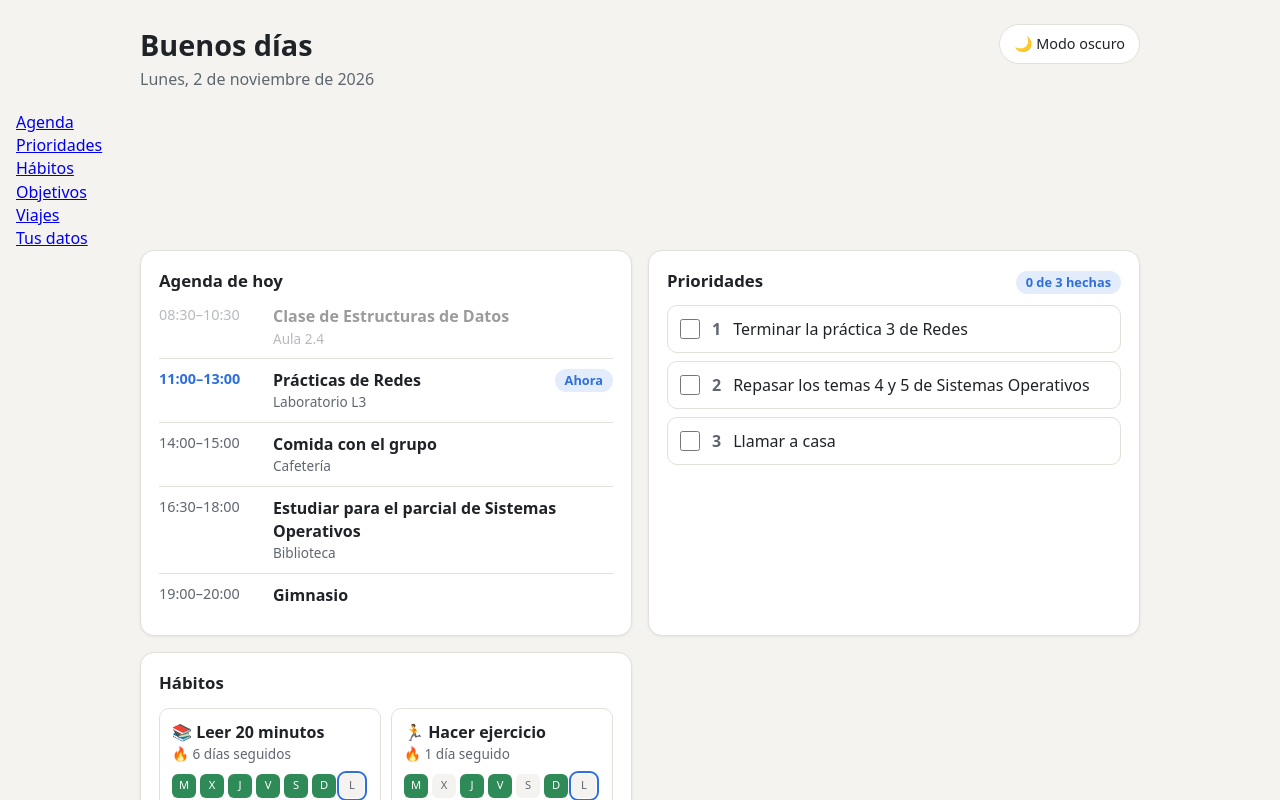
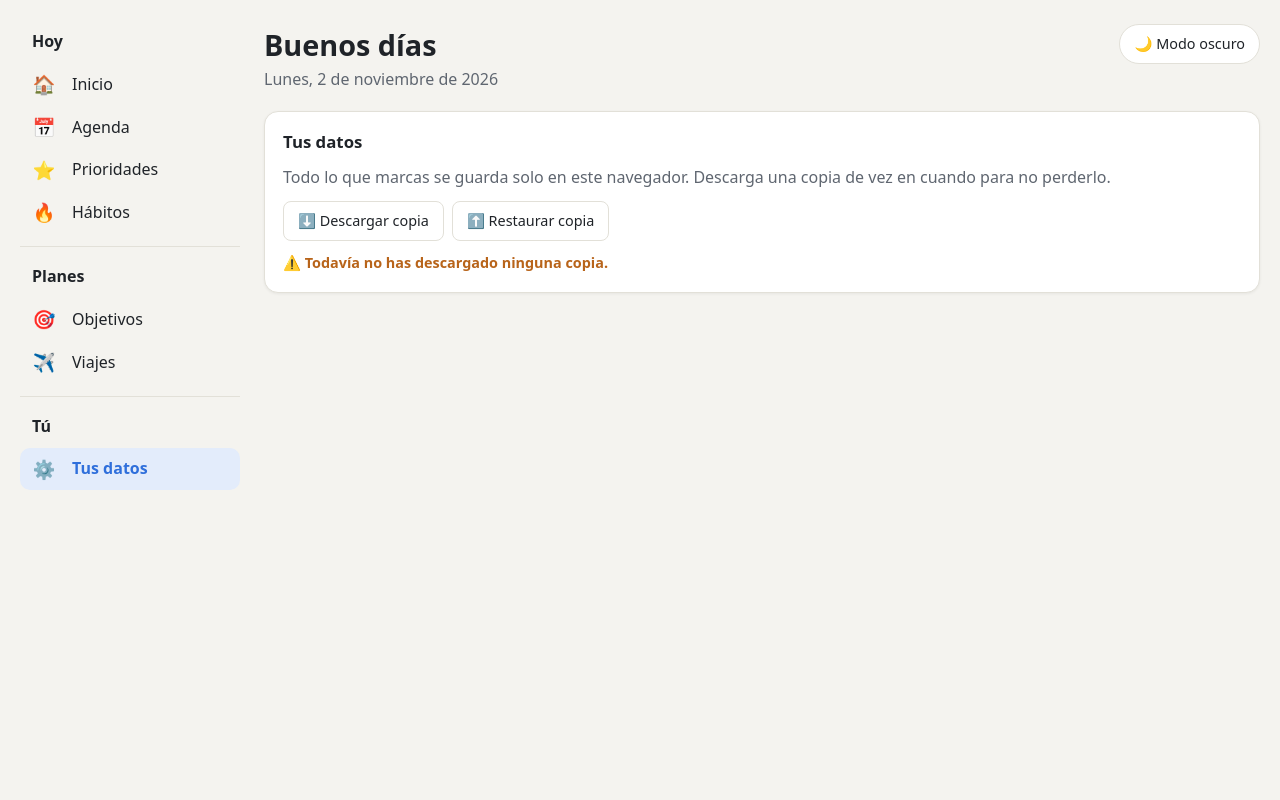
Before and after one commit to pablomontoro5/paneldevida, an Angular app: page /datos in a window 1280 px wide. Shown: the top 800 px of the page. Built offline with nearby package versions, Linux system fonts and the light colour scheme.

Commit message:
Añade el menú lateral y la barra inferior del móvil
En el portátil, menú lateral por grupos (Hoy, Planes, Tú); en el móvil, barra
flotante con cinco secciones.

Co-Authored-By: Claude Opus 5.5 <noreply@anthropic.com>

```diff
--- a/src/app/app.css
+++ b/src/app/app.css
@@ -0,0 +1,115 @@
+/* ---------- Estructura: menú a la izquierda y contenido a la derecha ---------- */
+.marco {
+  display: flex;
+  gap: 24px;
+  max-width: 1240px;
+  margin: 0 auto;
+}
+
+.principal {
+  flex: 1;
+  min-width: 0;
+}
+
+/* ---------- Menú lateral (portátil) ---------- */
+.menu-lateral {
+  position: sticky;
+  top: 24px;
+  align-self: flex-start;
+  width: 220px;
+  flex-shrink: 0;
+}
+
+.grupo + .grupo {
+  margin-top: 12px;
+  padding-top: 12px;
+  border-top: 1px solid var(--borde);
+}
+
+.grupo-titulo {
+  margin: 0 0 4px;
+  padding: 6px 12px;
+  font-size: 1rem;
+}
+
+.menu-enlace {
+  display: flex;
+  align-items: center;
+  gap: 16px;
+  min-height: 40px;
+  padding: 8px 12px;
+  border-radius: 10px;
+  color: var(--texto);
+  text-decoration: none;
+}
+
+.menu-enlace:hover { background: var(--borde); }
+
+.menu-enlace.activo {
+  background: var(--acento-suave);
+  color: var(--acento);
+  font-weight: 600;
+}
+
+.menu-icono {
+  width: 24px;
+  text-align: center;
+  font-size: 1.15rem;
+}
+
+/* ---------- Barra inferior flotante (móvil) ---------- */
+.barra-movil { display: none; }
+
+@media (max-width: 767px) {
+  .menu-lateral { display: none; }
+
+  .barra-movil {
+    position: fixed;
+    left: 12px;
+    right: 12px;
+    bottom: calc(12px + env(safe-area-inset-bottom));
+    z-index: 10;
+    display: flex;
+    gap: 2px;
+    max-width: 480px;
+    margin: 0 auto;
+    padding: 6px;
+    border: 1px solid var(--borde);
+    border-radius: 999px;
+    background: var(--tarjeta);
+    box-shadow: 0 6px 20px rgba(0, 0, 0, 0.18);
+  }
+
+  .barra-enlace {
+    flex: 1;
+    min-width: 0;
+    display: flex;
+    flex-direction: column;
+    align-items: center;
+    gap: 2px;
+    padding: 6px 2px;
+    border-radius: 999px;
+    color: var(--texto);
+    text-decoration: none;
+  }
+
+  .barra-enlace.activo {
+    background: var(--acento-suave);
+    color: var(--acento);
+  }
+
+  .barra-icono { font-size: 1.3rem; line-height: 1.2; }
+
+  .barra-nombre {
+    font-size: 0.66rem;
+    font-weight: 700;
+    letter-spacing: 0.02em;
+    text-transform: uppercase;
+  }
+}
+
+.menu-enlace:focus-visible,
+.barra-enlace:focus-visible {
+  outline: 2px solid var(--acento);
+  outline-offset: 2px;
+}
--- a/src/app/app.html
+++ b/src/app/app.html
@@ -1,35 +1,47 @@
-<app-cabecera />
+<div class="marco">
+  <nav class="menu-lateral" aria-label="Secciones del panel">
+    @for (g of grupos; track g.titulo) {
+      <div class="grupo">
+        <h2 class="grupo-titulo">{{ g.titulo }}</h2>
+        <ul>
+          @for (e of g.enlaces; track e.ruta) {
+            <li>
+              <a
+                class="menu-enlace"
+                [routerLink]="e.ruta"
+                routerLinkActive="activo"
+                ariaCurrentWhenActive="page"
+                [routerLinkActiveOptions]="{ exact: true }"
+              >
+                <span class="menu-icono" aria-hidden="true">{{ e.icono }}</span>
+                {{ e.nombre }}
+              </a>
+            </li>
+          }
+        </ul>
+      </div>
+    }
+  </nav>
 
-<nav class="navegacion" aria-label="Secciones del panel">
-  <ul>
-    @for (s of secciones; track s.id) {
-      <li><a routerLink="." [fragment]="s.id">{{ s.nombre }}</a></li>
-    }
-  </ul>
+  <div class="principal">
+    <app-cabecera />
+    <main class="contenido">
+      <router-outlet />
+    </main>
+  </div>
+</div>
+
+<nav class="barra-movil" aria-label="Secciones del panel">
+  @for (e of barra; track e.ruta) {
+    <a
+      class="barra-enlace"
+      [routerLink]="e.ruta"
+      routerLinkActive="activo"
+      ariaCurrentWhenActive="page"
+      [routerLinkActiveOptions]="{ exact: true }"
+    >
+      <span class="barra-icono" aria-hidden="true">{{ e.icono }}</span>
+      <span class="barra-nombre">{{ e.nombre }}</span>
+    </a>
+  }
 </nav>
-
-<main class="rejilla">
-  <section class="tarjeta" id="agenda">
-    <app-agenda [eventos]="datos().agenda" />
-  </section>
-
-  <section class="tarjeta" id="prioridades">
-    <app-prioridades [prioridades]="datos().prioridades" />
-  </section>
-
-  <section class="tarjeta" id="habitos">
-    <app-habitos [habitos]="datos().habitos" />
-  </section>
-
-  <section class="tarjeta tarjeta-ancha" id="objetivos">
-    <app-objetivos [objetivos]="datos().objetivos" />
-  </section>
-
-  <section class="tarjeta tarjeta-ancha" id="viajes">
-    <app-viajes [viajes]="datos().viajes" />
-  </section>
-
-  <section class="tarjeta tarjeta-ancha" id="datos">
-    <app-tus-datos />
-  </section>
-</main>
--- a/src/app/app.ts
+++ b/src/app/app.ts
@@ -1,31 +1,36 @@
-import  { Component, signal } from '@angular/core';
-import { RouterLink } from '@angular/router';
-
-import { crearDatosDeEjemplo } from './datos';
+import { Component } from '@angular/core';
+import { RouterLink, RouterLinkActive, RouterOutlet } from '@angular/router';
 
 import { Cabecera } from './nucleo/cabecera/cabecera';
-import { Agenda } from './secciones/agenda/agenda';
-import { Prioridades } from './secciones/prioridades/prioridades';
 
-import { Habitos } from './secciones/habitos/habitos';
-import { Objetivos } from './secciones/objetivos/objetivos';
-import { Viajes } from './secciones/viajes/viajes';
-import { TusDatos } from './secciones/tus-datos/tus-datos';
+interface Enlace {
+  ruta: string;
+  nombre: string;
+  icono: string;
+}
+
+const inicio: Enlace = { ruta: '/', nombre: 'Inicio', icono: '🏠' };
+const agenda: Enlace = { ruta: '/agenda', nombre: 'Agenda', icono: '📅' };
+const prioridades: Enlace = { ruta: '/prioridades', nombre: 'Prioridades', icono: '⭐' };
+const habitos: Enlace = { ruta: '/habitos', nombre: 'Hábitos', icono: '🔥' };
+const objetivos: Enlace = { ruta: '/objetivos', nombre: 'Objetivos', icono: '🎯' };
+const viajes: Enlace = { ruta: '/viajes', nombre: 'Viajes', icono: '✈️' };
+const tusDatos: Enlace = { ruta: '/datos', nombre: 'Tus datos', icono: '⚙️' };
+
 @Component({
   selector: 'app-root',
-  imports: [RouterLink,Cabecera,Agenda,Prioridades,Habitos,Objetivos,Viajes,TusDatos],
+  imports: [RouterOutlet, RouterLink, RouterLinkActive, Cabecera],
   styleUrl: './app.css',
   templateUrl: './app.html',
 })
 export class App {
-  protected readonly datos = signal(crearDatosDeEjemplo());
+  // Menú lateral del portátil, por grupos.
+  protected readonly grupos = [
+    { titulo: 'Hoy', enlaces: [inicio, agenda, prioridades, habitos] },
+    { titulo: 'Planes', enlaces: [objetivos, viajes] },
+    { titulo: 'Tú', enlaces: [tusDatos] },
+  ];
 
-  protected readonly secciones = [
-    { id: 'agenda', nombre: 'Agenda' },
-    { id: 'prioridades', nombre: 'Prioridades' },
-    { id: 'habitos', nombre: 'Hábitos' },
-    { id: 'objetivos', nombre: 'Objetivos' },
-    { id: 'viajes', nombre: 'Viajes' },
-    { id: 'datos', nombre: 'Tus datos' },
-  ];
+  // Barra inferior del móvil: solo cinco para que quepan; «Tus datos» está en la cabecera.
+  protected readonly barra = [inicio, agenda, habitos, objetivos, viajes];
 }
--- a/src/styles.css
+++ b/src/styles.css
@@ -71,6 +71,11 @@ body {
   margin: 0 auto;
 }
 
+/* En el móvil se deja sitio abajo para la barra de navegación flotante */
+@media (max-width: 767px) {
+  body { padding-bottom: calc(110px + env(safe-area-inset-bottom)); }
+}
+
 h2 {
   margin: 0 0 12px;
   font-size: 1.05rem;
@@ -100,6 +105,17 @@ ul, ol {
   padding: 18px;
   box-shadow: var(--sombra);
   min-width: 0;
+}
+
+/* Cada sección abierta sola desde el menú se ve dentro de una tarjeta, como en el inicio.
+   Va aquí y no en app.css porque el router la pone fuera de la plantilla de App. */
+.contenido > :is(app-agenda, app-prioridades, app-habitos, app-objetivos, app-viajes, app-tus-datos) {
+  display: block;
+  background: var(--tarjeta);
+  border: 1px solid var(--borde);
+  border-radius: 14px;
+  padding: 18px;
+  box-shadow: var(--sombra);
 }
 
 .tarjeta-cabecera {
```
Also changed, not shown: 1 other file (tests, documents, lock files or other folders).
